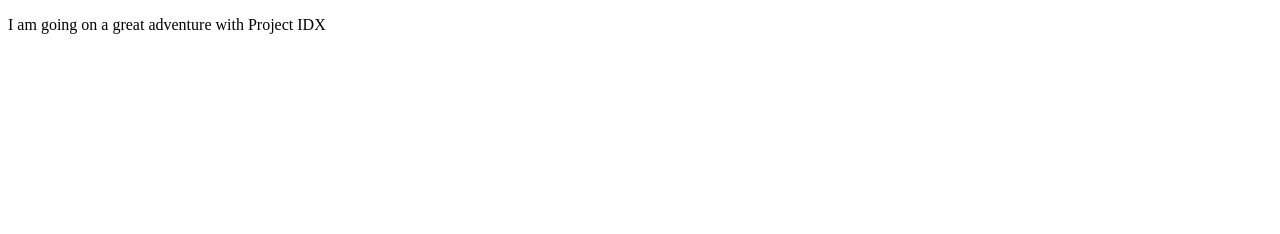
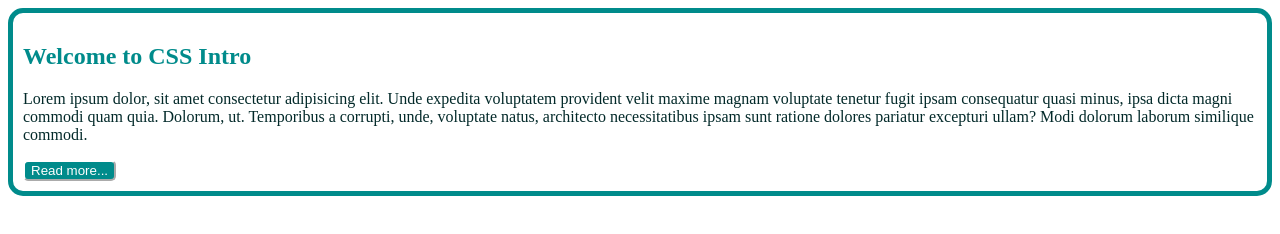
Before and after one commit to OGTOSIN/Careerex-Backend, a plain HTML site: page Practice.html in a window 1280 px wide. Drawn offline with Linux system fonts and the light colour scheme.

Commit message:
CSS Intro and other settings file

```diff
--- a/Practice.html
+++ b/Practice.html
@@ -1,14 +1,38 @@
 <!-- Shift and One ! [Exclamation (!)] and Enter create a HTML Default syntax (BOOTSTRAP using Emmet) -->
 <!DOCTYPE html>
 <html lang="en">
+
 <head>
     <meta charset="UTF-8">
     <meta name="viewport" content="width=device-width, initial-scale=1.0">
     <title>Document</title>
+    <!-- External CSS Styling -->
+    <link rel="stylesheet" href="./Style/index.css">
+
+    <!-- Internal CSS Styling -->
+    <!-- <style>
+        h3 {
+            color: darkcyan;
+        }
+    </style> -->
 </head>
+
 <body>
     <!-- Shift and Forward Slash (/) and Enter to add COMMENT in HTML -->
 
-    <P>I am going on a great adventure with Project IDX</P>
+    <!-- <P>I am going on a great adventure with Project IDX</P> -->
+
+    <!-- We focused on CSS Today - 29.03.2025 -->
+
+
+
+    <section class="hero">
+        <h2>Welcome to CSS Intro</h2>
+        <!-- Inline CSS Styling -->
+        <p style="color: #022929;">Lorem ipsum dolor, sit amet consectetur adipisicing elit. Unde expedita voluptatem provident velit maxime magnam voluptate tenetur fugit ipsam consequatur quasi minus, ipsa dicta magni commodi quam quia. Dolorum, ut. Temporibus a corrupti, unde, voluptate natus, architecto necessitatibus ipsam sunt ratione dolores pariatur excepturi ullam? Modi dolorum laborum similique commodi.</p>
+        <button>Read more...</button>
+    </section>
+
 </body>
+
 </html>
--- /dev/null
+++ b/Style/index.css
@@ -0,0 +1,16 @@
+h2 {
+    color: #008b8b;
+}
+
+.hero {
+    border: 5px, solid, #008b8b ;
+    border-radius: 15px;
+    padding: 10px;
+}
+
+button {
+    background: #008b8b;
+    border-radius: 5px;
+    border-color:white;
+    color: white;
+}
```
Also changed, not shown: 1 other file.
